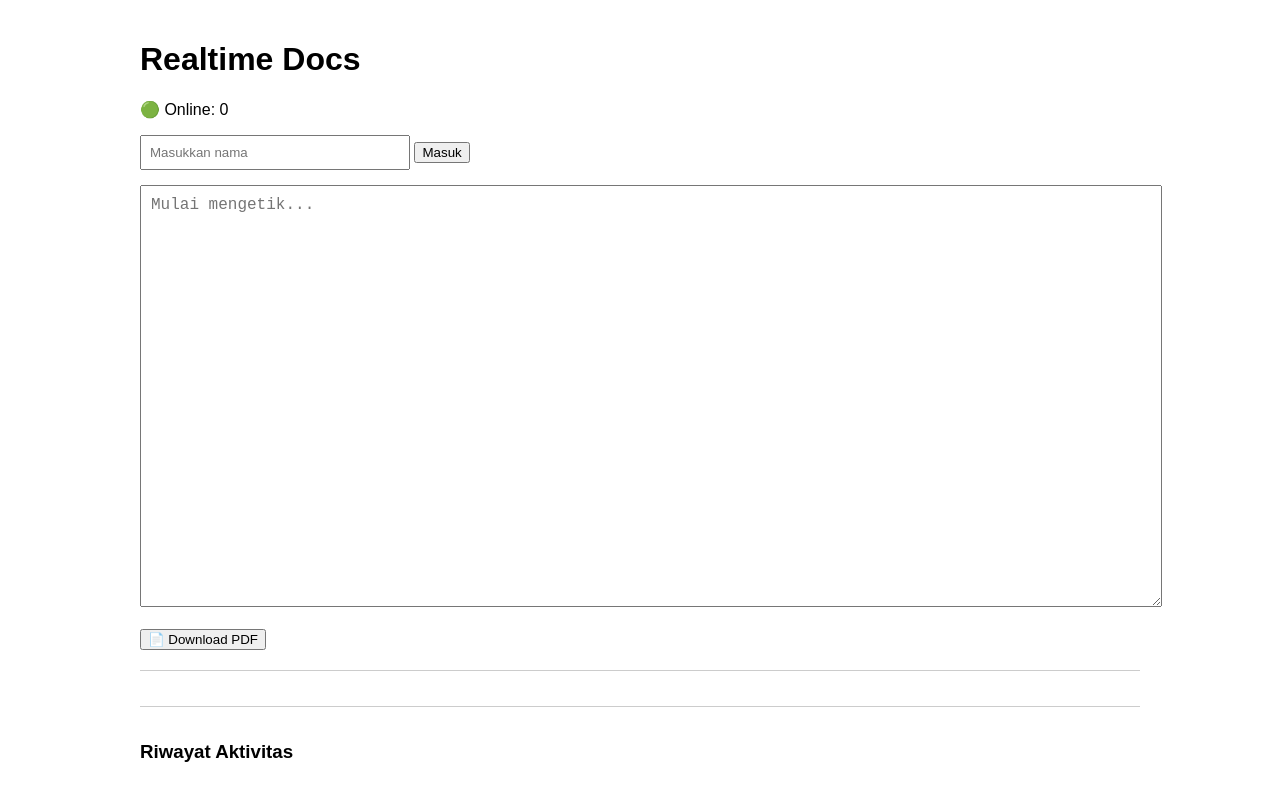
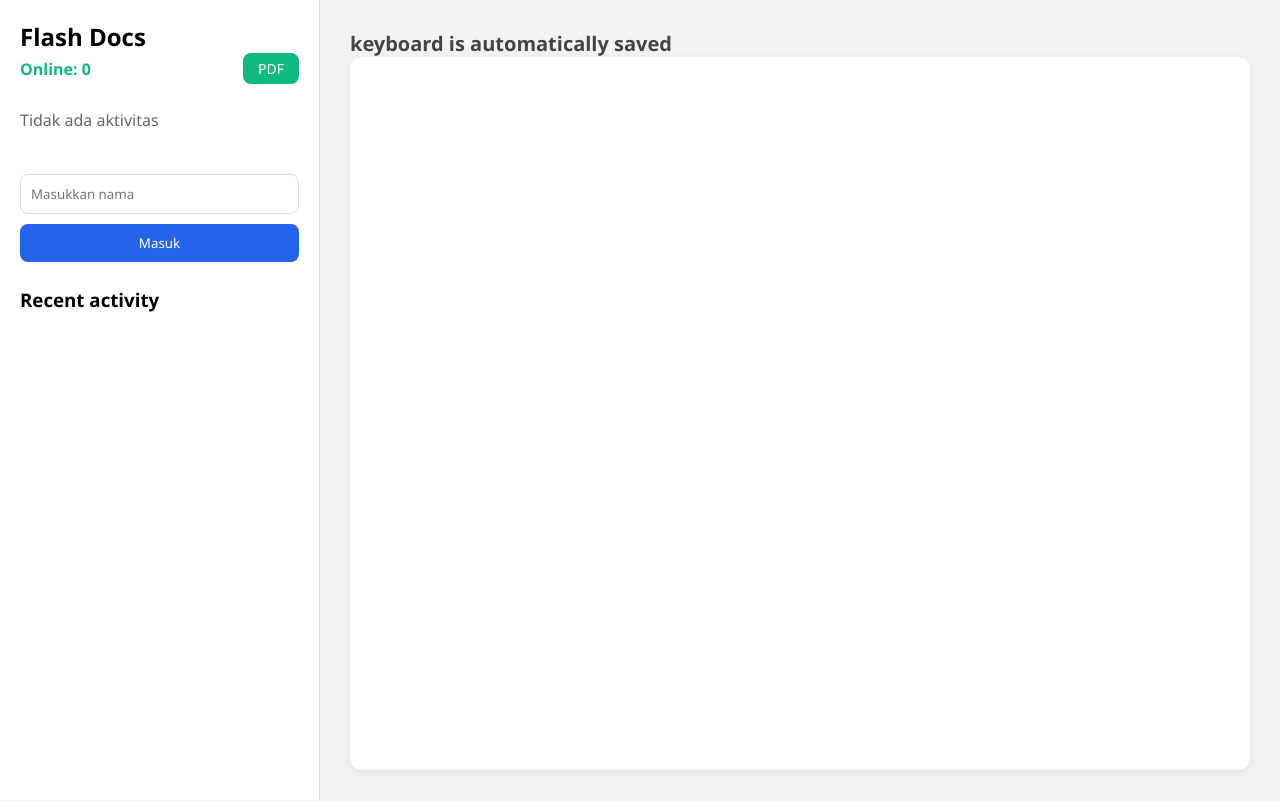
Before and after one commit to yeni25-cs/Real-Time_GDocs, a website: page public/index.html in a window 1280 px wide. Drawn offline with Linux system fonts and the light colour scheme.

Commit message:
perbaikin riwayat aktivitas agar kuotanya hanya 5 agar lebih rapi (aktivitas terbaru menggantikan aktivitas terlama dalam kuota tersebut) dan perbaiki agar ui lebih rapi

```diff
--- a/public/index.html
+++ b/public/index.html
@@ -3,16 +3,60 @@
 <head>
     <meta charset="UTF-8">
     <meta name="viewport" content="width=device-width, initial-scale=1.0">
-    <title>Realtime Docs</title>
+    <title>Flash Docs</title>
+
     <link rel="stylesheet" href="style.css">
+
+    <style>
+        /* Membuat status online dan tombol PDF sejajar */
+        .online-container {
+            display: flex;
+            align-items: center;
+            justify-content: space-between;
+            gap: 10px; /* Jarak antara tulisan online dan tombol */
+        }
+
+        /* Menghilangkan margin bawaan p agar sejajar sempurna */
+        .online-container p {
+            margin: 0;
+        }
+
+        /* Mengecilkan ukuran font Collaborative Document Editor */
+        .editor-header h2 {
+            font-size: 1.25rem; /* Anda bisa mengganti ukurannya sesuai selera (misal: 18px, 1.1rem, dll) */
+        }
+    </style>
 </head>
 <body>
 
-    <h1>Realtime Docs</h1>
+<div class="app">
 
-    <div class="info">
-        <p id="online">🟢 Online: 0</p>
-        <p id="typing-status"></p>
+    <aside class="sidebar">
+
+        <div class="logo">
+            <h1>Flash Docs</h1>
+        </div>
+
+        <div class="sidebar-section">
+            <div class="online-container">
+                <p id="online">
+                    Online: 0
+                </p>
+                <button id="downloadPdf">
+                    PDF
+                </button>
+            </div>
+        </div>
+
+        <div class="sidebar-section">
+
+            <p id="typing-status">
+                Tidak ada aktivitas
+            </p>
+
+        </div>
+
+        <div class="sidebar-section">
 
             <input
                 type="text"
@@ -22,6 +66,29 @@
             <button id="joinBtn">
                 Masuk
             </button>
+
+        </div>
+
+        <div class="sidebar-section">
+
+            <h3>Recent activity</h3>
+
+            <ul id="activity-list">
+
+            </ul>
+
+        </div>
+
+    </aside>
+
+    <main class="editor-area">
+
+        <div class="editor-header">
+
+            <h2>
+                keyboard is automatically saved
+            </h2>
+
         </div>
 
         <textarea
@@ -29,21 +96,8 @@
             placeholder="Mulai mengetik...">
         </textarea>
 
-<br><br>
+    </main>
 
-<button id="downloadPdf">
-    📄 Download PDF
-</button>
-
-<div class="aktivitas">
-
-
-    <div class="aktivitas">
-        <h3>Riwayat Aktivitas</h3>
-
-        <ul id="activity-list">
-
-        </ul>
 </div>
 
 <script src="script.js"></script>
--- a/public/script.js
+++ b/public/script.js
@@ -42,7 +42,7 @@ socket.onmessage = (event) => {
     if (data.type === "online") {
 
         onlineText.textContent =
-            `🟢 Online: ${data.count}`;
+            `Online: ${data.count}`;
 
     }
 
@@ -51,7 +51,7 @@ socket.onmessage = (event) => {
         editor.value = data.content;
 
     }
-    if(data.type === "activity"){
+if(data.type === "activity"){
 
     const li =
         document.createElement("li");
@@ -61,11 +61,19 @@ socket.onmessage = (event) => {
 
     activityList.prepend(li);
 
+    while(activityList.children.length > 5){
+
+        activityList.removeChild(
+            activityList.lastChild
+        );
+
+    }
+
 }
 if(data.type === "typing"){
 
     typingStatus.textContent =
-        `✍️ ${data.username} sedang mengetik...`;
+        `${data.username} sedang mengetik...`;
 
 }
 
--- a/public/style.css
+++ b/public/style.css
@@ -1,28 +1,146 @@
-body{
-    font-family: Arial, sans-serif;
-    max-width: 1000px;
-    margin: auto;
-    padding: 20px;
+*{
+    margin:0;
+    padding:0;
+    box-sizing:border-box;
+    font-family:Segoe UI,sans-serif;
 }
 
-.info{
-    margin-bottom: 15px;
+body{
+    background:#f1f3f4;
+    height:100vh;
+}
+
+.app{
+    display:flex;
+    height:100vh;
+}
+
+.sidebar{
+    width:320px;
+    background:white;
+    padding:20px;
+    border-right:1px solid #ddd;
+    overflow-y:auto;
+}
+
+.sidebar h2{
+    color:#2563eb;
+    margin-bottom:25px;
+}
+
+.sidebar-section{
+    margin-bottom:25px;
+}
+
+.sidebar-section h4{
+    margin-bottom:10px;
+    color:#444;
+}
+
+
+.online-container {
+    display: flex;
+    align-items: center;
+    justify-content: space-between;
+    gap: 10px;
+    width: 100%;
+}
+
+#online{
+    font-weight:bold;
+    color:#10b981;
+    margin: 0;
+}
+
+#typing-status{
+    color:#666;
+    min-height:40px;
 }
 
 #username{
-    padding: 8px;
-    width: 250px;
+    width:100%;
+    padding:10px;
+    border:1px solid #ddd;
+    border-radius:8px;
+    margin-bottom:10px;
+}
+
+#joinBtn{
+    width:100%;
+    padding:10px;
+    background:#2563eb;
+    color:white;
+    border:none;
+    border-radius:8px;
+    cursor:pointer;
+}
+
+#joinBtn:hover{
+    background:#1d4ed8;
+}
+
+
+#downloadPdf{
+    width: auto;
+    padding: 6px 15px;
+    background:#10b981;
+    color:white;
+    border:none;
+    border-radius:8px;
+    cursor:pointer;
+    font-size: 14px;
+}
+
+#downloadPdf:hover{
+    background:#059669;
+}
+
+#activity-list{
+    list-style:none;
+}
+
+#activity-list li{
+    background:#f8fafc;
+    margin-bottom:8px;
+    padding:10px;
+    border-radius:8px;
+    font-size:14px;
+}
+
+.editor-area{
+    flex:1;
+    padding:30px;
+    display:flex;
+    flex-direction:column;
+}
+
+
+.editor-header h2 {
+    font-size: 18px;
+    font-weight: bold;
+    color: #444;
 }
 
 #editor{
-    width: 100%;
-    height: 400px;
-    padding: 10px;
-    font-size: 16px;
+    flex:1;
+    width:100%;
+    border:none;
+    outline:none;
+    background:white;
+    padding:25px;
+    border-radius:12px;
+    font-size:16px;
+    resize:none;
+    box-shadow:0 2px 8px rgba(0,0,0,0.08);
 }
 
-.aktivitas{
-    margin-top: 20px;
-    border-top: 1px solid #ccc;
-    padding-top: 15px;
+@media(max-width:768px){
+    .app{
+        flex-direction:column;
+    }
+    .sidebar{
+        width:100%;
+        border-right:none;
+        border-bottom:1px solid #ddd;
+    }
 }
```
Lines whose indentation alone changed are shown as unchanged.
